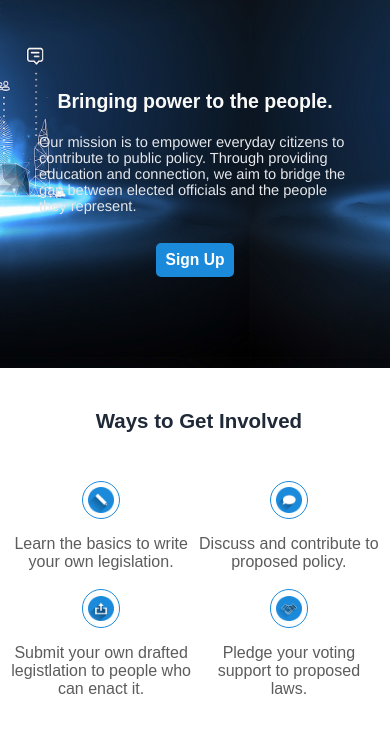
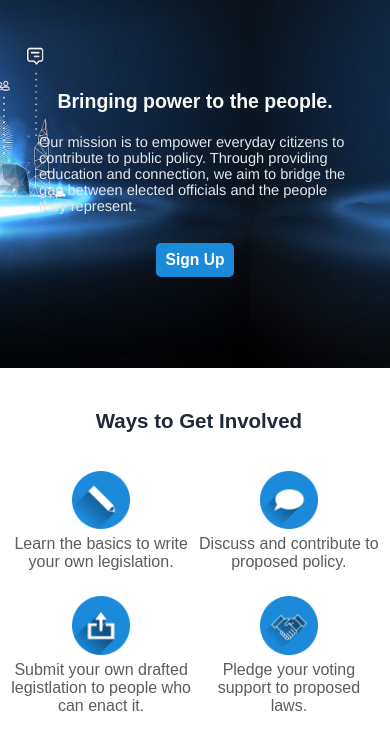
Before and after one commit to qmpudenz/landing-page, a plain HTML site: page index.html in a window 390 px wide. Shown: the part 111-844 px from the top of the page. Drawn offline with Linux system fonts and the light colour scheme.

Commit message:
responsive design changes

```diff
--- a/style.css
+++ b/style.css
@@ -204,6 +204,12 @@ body {
     margin-bottom: 0px;
 }
 
+@media only screen and (max-width:450px){
+    .card {
+        padding-bottom:2vh;
+    }
+}
+
 .box {
     display: flex;
     width:9.375vw;
@@ -219,6 +225,13 @@ body {
     width:6.51vw;
     height:6.51vw;
     align-content: center;
+}
+
+@media only screen and (max-width:450px){
+    .box-image {
+        width:15vw;
+        height:auto;
+    }
 }
 
 .third {
@@ -363,6 +376,7 @@ h2 {
         font-size:5.25vw;
         padding-left:2vw
     }
+}
 
 h3 {
     font-size:1.875vmax;
```
